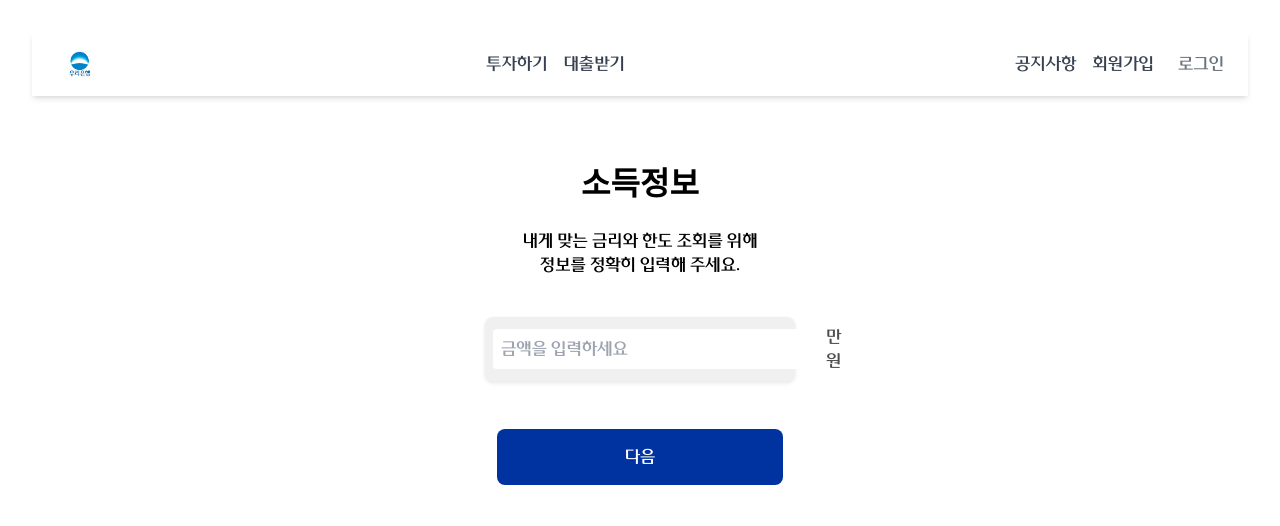
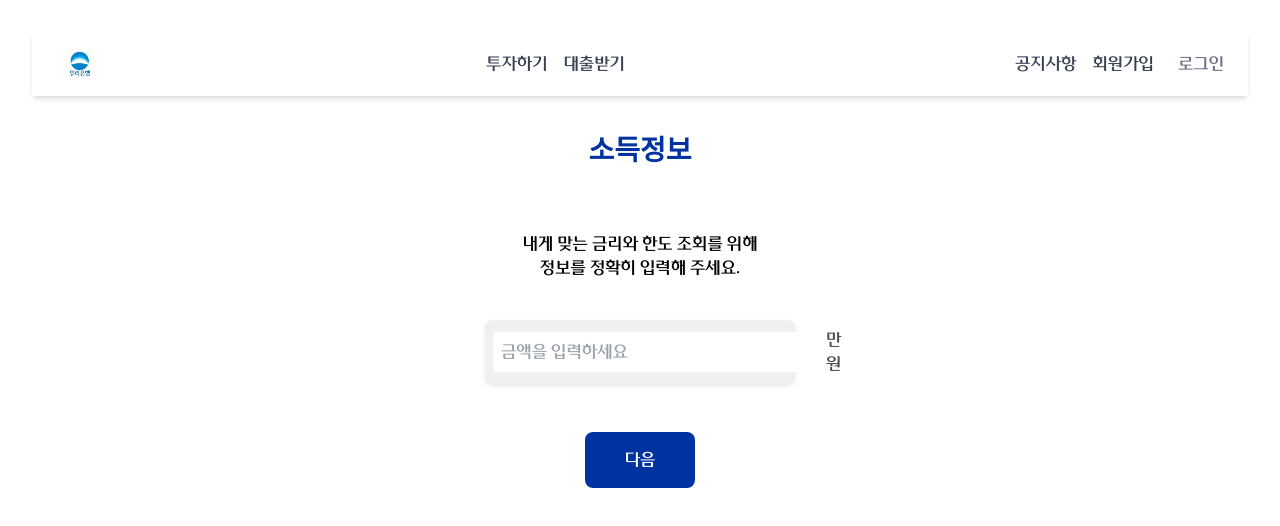
Before and after one commit to woorifisa-service-dev-3rd/frontend-3nd-Loan, a React (Vite) app: page /income in a window 1280 px wide. Shown: the top 526 px of the page. Built offline with nearby package versions, Linux system fonts and the light colour scheme; a web font is replaced by a local one.

Commit message:
fix:대출시스템 css 수정

```diff
--- a/src/App.jsx
+++ b/src/App.jsx
@@ -8,6 +8,8 @@ import JobType from './getLoan/jobType.jsx';
 import Collateral from './getLoan/collateral.jsx';
 import Income from './getLoan/income.jsx';
 import Wantloan from './getLoan/wantloan.jsx'
+import CarNumber from './getLoan/carNumber.jsx';
+import HomeAddress from './getLoan/homeAddress.jsx';
 
 import {
   PRODUCT_NAMES,
@@ -641,6 +643,8 @@ const initialLoanProducts = [
           <Route path="/authentication" element={<Authentication />} />
           <Route path="/job-type" element={<JobType />} />
           <Route path="/collateral" element={<Collateral />} />
+          <Route path="/car-number" element={<CarNumber />} />
+          <Route path="/home-address" element={<HomeAddress />} />
           <Route path="/income" element={<Income />} />
           <Route path="/want-loan" element={<Wantloan />} />
         </Routes>
--- a/src/getLoan/JobType.css
+++ b/src/getLoan/JobType.css
@@ -1,5 +1,9 @@
 .form-heading {
-    margin-bottom: 2.5rem;
+    font-size: 1.75rem;
+    color: #000000;
+    margin-top: -30px;
+    margin-bottom: 30px;
+    text-align: center;
 }
 
 .transparent-text {
@@ -10,6 +14,7 @@
     padding: 0.2rem;
     transition: background-color 0.3s ease, color 0.3s ease;
     border-radius: 4px;
+    margin: 20px;
 }
 
 .transparent-text:hover {
--- a/src/getLoan/authentication.css
+++ b/src/getLoan/authentication.css
@@ -1,147 +1,110 @@
-/* Placeholder 스타일 */
 .transparent-placeholder::placeholder {
     color: rgba(0, 0, 0, 0.5);
-    /* 반투명한 색상 (0.5는 50% 투명도) */
     font-size: 1.2rem;
-    /* 텍스트 크기 조정 */
     font-family: Arial, sans-serif;
-    /* 폰트 패밀리 설정 */
 }
 
-/* 입력 필드 래퍼 스타일 */
 .input-field-wrapper {
     position: relative;
-    /* 상대 위치를 사용하여 자식 요소를 절대 위치로 배치할 수 있도록 설정 */
     display: flex;
     flex-direction: column;
     align-items: center;
     gap: 12px;
-    /* 입력 필드 사이의 간격 */
 }
 
-/* 입력 필드 스타일 */
 .input-field {
     background-color: white;
-    /* 입력 필드 배경색 */
     color: black;
-    /* 텍스트 색상 */
     border: 2px solid gray;
-    /* 회색 테두리 */
     border-radius: 12px;
-    /* 둥근 모서리 */
-    padding: 14px 20px;
-    /* 입력 필드 여백 */
+    padding: 10px 20px;
     font-size: 1.2rem;
-    /* 입력 텍스트 크기 */
     outline: none;
-    /* 포커스 시 아웃라인 제거 */
     box-shadow: 0 4px 8px rgba(0, 0, 0, 0.1);
-    /* 입력 필드 그림자 */
-    width: 500px;
-    /* 고정 너비 */
+    width: 350px;
     box-sizing: border-box;
-    /* 테두리와 패딩을 포함한 너비 계산 */
     margin-bottom: 7px;
-    /* 추가: 입력 필드와 버튼 사이의 간격 조정 */
 }
 
 .input-field-wrapper {
     width: 100%;
-    /* 부모 요소의 너비를 100%로 설정 */
 }
 
-/* 입력 필드 포커스 스타일 */
 .input-field:focus {
     border-color: #0056b3;
-    /* 포커스 시 테두리 색상 조정 */
     box-shadow: 0 0 8px rgba(0, 91, 255, 0.2);
-    /* 포커스 시 그림자 색상 조정 */
 }
 
-/* 섹션 스타일 */
 .authentication-section {
     padding: 20px;
-    /* 섹션에 여백 추가 */
 }
 
-/* 제목 스타일 */
 .form-heading {
-    font-size: 2rem;
-    /* 제목 크기 조정 */
+    font-size: 1.7rem;
     color: #000000;
     font-weight: bold;
     margin-bottom: 10px;
-    /* 제목과 다음 요소 사이의 간격 */
+    margin: 5px;
 }
 
-/* 설명 텍스트 스타일 */
 .form-description {
     font-size: 1rem;
-    /* 설명 텍스트 크기 조정 */
     color: gray;
-    /* 설명 텍스트 색상 */
-    margin-bottom: 20px;
-    /* 설명 텍스트와 다음 요소 사이의 간격 */
+    margin-bottom: 10px;
+    margin: 12px;
 }
 
-/* 여백 조정 클래스 */
 .spacer-large {
     height: 20px;
-    /* 큰 여백 */
 }
 
 .spacer-medium {
     height: 12px;
-    /* 중간 여백 */
+    margin-bottom: 120px;
 }
 
-/* 폼 그룹 스타일 */
 .form-group {
     display: flex;
     flex-direction: column;
-    /* 자식 요소들을 수직으로 배치 */
     gap: 12px;
-    /* 입력 필드와 레이블 사이의 간격 */
 }
 
 .input-button {
     background-color: white;
-    /* 흰색 배경 */
-    color: black;
-    /* 검은색 텍스트 */
+    color: gray;
     border: 2px solid gray;
-    /* 전체 테두리 */
     border-top: 2px solid gray;
-    /* 위쪽 테두리 */
     border-bottom: 2px solid gray;
-    /* 아래쪽 테두리 */
     border-radius: 12px;
-    /* 둥근 모서리 */
-    padding: 14px 20px;
-    /* 입력 필드 여백 */
-    font-size: 1.3rem;
-    /* 텍스트 크기 */
-    width: 166.6px;
-    /* 고정 너비 */
+    padding: 13px 20px;
+    font-size: 1rem;
+    width: 117.0px;
     text-align: center;
-    /* 텍스트 중앙 정렬 */
     cursor: pointer;
-    /* 클릭 시 커서 모양 변경 */
     box-shadow: 0 4px 8px rgba(0, 0, 0, 0.1);
-    /* 그림자 */
     box-sizing: border-box;
-    /* 테두리와 패딩을 포함한 너비 계산 */
     outline: none;
-    /* 포커스 시 아웃라인 제거 */
     appearance: none;
-    /* 브라우저 기본 스타일 제거 */
     margin-top: 5px;
-    /* 추가: 버튼 위쪽 간격 조정 */
 }
 
 .input-button:focus {
     border-color: #0056b3;
-    /* 포커스 시 테두리 색상 */
     box-shadow: 0 0 8px rgba(0, 91, 255, 0.2);
-    /* 포커스 시 그림자 색상 */
 }
+
+.button-link {
+    background-color: #0033a0;
+    color: white;
+    border: none;
+    padding: 1rem 2.5rem;
+    border-radius: 8px;
+    font-size: 1.25rem;
+    cursor: pointer;
+    transition: background-color 0.3s ease;
+    margin-top: 2rem;
+}
+
+.button-link:hover {
+    background-color: #002080;
+}
--- a/src/getLoan/authentication.jsx
+++ b/src/getLoan/authentication.jsx
@@ -27,11 +27,11 @@ const AuthenticationForm = () => {
   return (
     <section className="authentication-section">
       <form autoComplete="off">
-        <h1 className="form-heading">
+        <br/>
+        <h2 className="form-heading">
           <strong>최저금리를 조회하기 위해 <br />
           본인 인증이 필요해요</strong>
-        </h1>
-        <br />
+        </h2>
         <p className="form-description">
           안심하세요. 입력한 정보는 본인 인증에만 사용돼요.
         </p>
--- /dev/null
+++ b/src/getLoan/carNumber.css
@@ -0,0 +1,45 @@
+.car-number-section {
+    display: flex;
+    flex-direction: column;
+    align-items: center;
+    padding: 20px;
+    background-color: #f7f9fc;
+}
+
+.form-heading {
+    font-size: 1.75rem;
+    color: #0033a0;
+    margin-bottom: 20px;
+    text-align: center;
+}
+
+.car-number-input {
+    width: 100%;
+    max-width: 400px;
+    padding: 12px;
+    border: 2px solid #e0e0e0;
+    border-radius: 8px;
+    font-size: 1.2rem;
+    margin-bottom: 20px;
+    outline: none;
+}
+
+.car-number-input:focus {
+    border-color: #0033a0;
+    box-shadow: 0 0 8px rgba(0, 51, 160, 0.2);
+}
+
+.button-link {
+    background-color: #0033a0;
+    color: white;
+    border: none;
+    padding: 1rem 2.5rem;
+    border-radius: 8px;
+    font-size: 1rem;
+    cursor: pointer;
+    transition: background-color 0.3s ease;
+}
+
+.button-link:hover {
+    background-color: #002080;
+}
--- /dev/null
+++ b/src/getLoan/carNumber.jsx
@@ -0,0 +1,39 @@
+import React, { useState } from 'react';
+import { useNavigate } from 'react-router-dom';
+import './carNumber.css';
+
+const CarNumber = () => {
+  const [carNumber, setCarNumber] = useState('');
+  const navigate = useNavigate();
+
+  const handleChange = (e) => {
+    setCarNumber(e.target.value);
+  };
+
+  const handleSubmit = (e) => {
+    e.preventDefault();
+    navigate('/collateral');
+  };
+
+  return (
+    <section className="car-number-section">
+      <br/>
+      <br/>
+      <h1 className="form-heading">
+        <strong>자동차 번호를 입력하세요</strong>
+      </h1>
+      <form onSubmit={handleSubmit}>
+        <input
+          type="text"
+          className="car-number-input"
+          placeholder="자동차 번호"
+          value={carNumber}
+          onChange={handleChange}
+        />
+        <button type="submit" className="button-link">저장</button>
+      </form>
+    </section>
+  );
+};
+
+export default CarNumber;
--- /dev/null
+++ b/src/getLoan/homeAddress.css
@@ -0,0 +1,45 @@
+.home-address {
+    display: flex;
+    flex-direction: column;
+    align-items: center;
+    padding: 20px;
+    background-color: #f7f9fc;
+}
+
+.form-heading {
+    font-size: 1.75rem;
+    color: #0033a0;
+    margin-bottom: 20px;
+    text-align: center;
+}
+
+.home-address-input {
+    width: 100%;
+    max-width: 400px;
+    padding: 12px;
+    border: 2px solid #e0e0e0;
+    border-radius: 8px;
+    font-size: 1.2rem;
+    margin-bottom: 20px;
+    outline: none;
+}
+
+.home-address-input:focus {
+    border-color: #0033a0;
+    box-shadow: 0 0 8px rgba(0, 51, 160, 0.2);
+}
+
+.button-link {
+    background-color: #0033a0;
+    color: white;
+    border: none;
+    padding: 1rem 2.5rem;
+    border-radius: 8px;
+    font-size: 1rem;
+    cursor: pointer;
+    transition: background-color 0.3s ease;
+}
+
+.button-link:hover {
+    background-color: #002080;
+}
--- /dev/null
+++ b/src/getLoan/homeAddress.jsx
@@ -0,0 +1,39 @@
+import React, { useState } from 'react';
+import { useNavigate } from 'react-router-dom';
+import './homeAddress.css';
+
+const HomeAddress = () => {
+    const [homeAddress, setHomeAddress] = useState('');
+    const navigate = useNavigate();
+
+    const handleChange = (e) => {
+        setHomeAddress(e.target.value);
+    };
+
+    const handleSubmit = (e) => {
+        e.preventDefault();
+        navigate('/collateral');
+    };
+
+    return (
+        <section className="home-address">
+            <br/>
+            <br/>
+            <h1 className="form-heading">
+                <strong>집 주소를 입력하세요</strong>
+            </h1>
+            <form onSubmit={handleSubmit}>
+                <input
+                  type="text"
+                  className="home-address-input"
+                  placeholder="집 주소"
+                  value={homeAddress}
+                  onChange={handleChange}
+                />
+                <button type="submit" className="button-link">저장</button>
+            </form>
+        </section>
+    )
+}
+
+export default HomeAddress;
--- a/src/getLoan/jobType.jsx
+++ b/src/getLoan/jobType.jsx
@@ -14,9 +14,9 @@ const JobType = () => {
       <>
         <section className="job-section">
           <h1 className="form-heading">
-            <p>ㅤ</p>
             <strong>직업을 선택하세요</strong>
           </h1>
+          <br/>
 
           <p className="transparent-text" onClick={handleNavigate}>정규직 직장인</p>
           <p className="transparent-text" onClick={handleNavigate}>계약직 직장인</p>
--- a/src/getLoan/wantloan.jsx
+++ b/src/getLoan/wantloan.jsx
@@ -6,6 +6,8 @@ const Wantloan = () => {
 
   return (
       <>
+        <br/>
+        <br/>
         <h1 className="form-heading">
             <strong>대출 상품이 <br/>
             매칭되었습니다.</strong>
```
Also changed, not shown: src/getLoan/collateral.jsx (+7 -3 lines).
